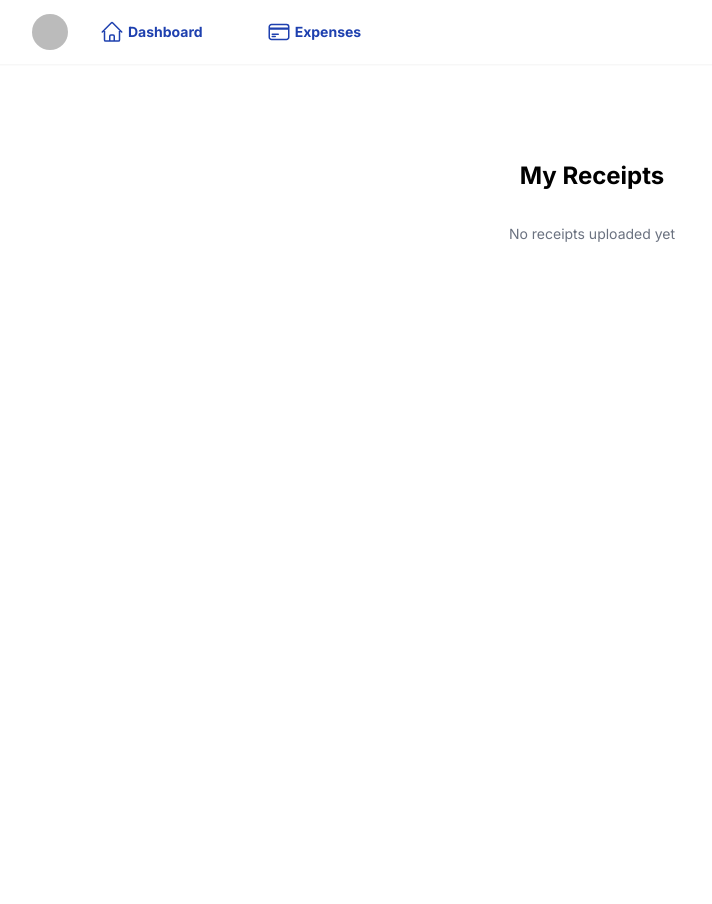
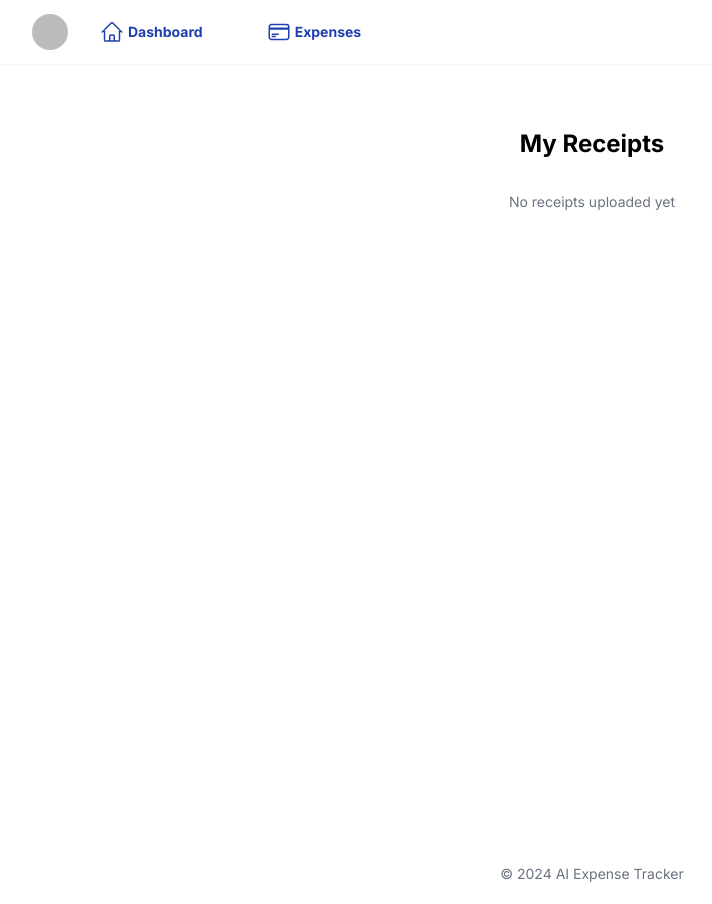
Before and after one commit to alxlvgit/ai-expense-tracker, a Next.js app: page /expenses in a window 1280 px wide. Shown: the whole page, without its empty margins (48-760 px from the left). Before the commit the page ends 864 px from the top, so only its background shows below. Built offline with nearby package versions, Linux system fonts and the light colour scheme; no server answers; the database is empty; sample sign-in values are in the browser's storage.

Commit message:
improve the AI prompt for categories and small UI improvements

```diff
--- a/src/app/expenses/page.tsx
+++ b/src/app/expenses/page.tsx
@@ -12,7 +12,7 @@ export default async function Expenses() {
   const { user } = session;
 
   return (
-    <main className="flex min-h-screen flex-col p-4 sm:p-8 md:p-24">
+    <main className="flex min-h-screen flex-col p-4 sm:px-20 py-16">
       <h1 className="text-2xl font-bold text-center mb-8">My Receipts</h1>
       <Suspense fallback={<Loading />}>
         <ReceiptsWrapper userId={user.id} />
--- a/src/app/image-to-text.ts
+++ b/src/app/image-to-text.ts
@@ -35,7 +35,7 @@ export const imageToText = async (base64Image: string): ImageToTextResponse => {
           content: [
             {
               type: "text",
-              text: "What is the date, purchase category and total on this receipt image? Do not list the items on the receipt or describe the image. If something is not visible, write 'not visible' next to it.",
+              text: "What is the date, purchase category and total on this receipt image? Pick category based on the items on the receipt. Do not list the items on the receipt or describe the image.",
             },
             {
               type: "image_url",
@@ -65,8 +65,10 @@ const schema = z.object({
     .date()
     .describe("The date of the receipt in the format MM-DD-YYYY"),
   category: z
-    .enum(["grocery", "transportation", "clothing", "other"])
-    .describe("The category of the receipt"),
+    .enum(["grocery", "transportation", "clothing", "electronics", "other"])
+    .describe(
+      "The category of the receipt. Choose from grocery, transportation, clothing, electronics, other"
+    ),
 });
 
 // Schema for the extraction function
--- a/src/app/layout.tsx
+++ b/src/app/layout.tsx
@@ -22,6 +22,11 @@ export default function RootLayout({
           <Navbar />
         </header>
         {children}
+        <footer className="w-full h-10 bg-white shadow-sm px-2 sm:px-20">
+          <p className="text-center text-gray-500 sm:text-sm text-xs">
+            &copy; {new Date().getFullYear()} AI Expense Tracker
+          </p>
+        </footer>
       </body>
     </html>
   );
--- a/src/components/ExpensesStats.tsx
+++ b/src/components/ExpensesStats.tsx
@@ -22,7 +22,7 @@ export default function ExpensesStats({
             >
               <p className="text-xs text-gray-500">{categoryData.category}</p>
               <p className="text-xs font-bold text-gray-500">
-                {categoryData.total}
+                {`$${categoryData.total}`}
               </p>
             </div>
           ))
--- a/src/components/Receipts.tsx
+++ b/src/components/Receipts.tsx
@@ -16,7 +16,7 @@ export const Receipts = ({ receipts }: { receipts: Receipt[] }) => {
       {isModalOpen && (
         <div className="fixed inset-0 bg-black opacity-50 z-40"></div>
       )}
-      <div className="grid grid-cols-1 md:grid-cols-2 lg:grid-cols-3 w-full gap-3">
+      <div className="grid grid-cols-1 md:grid-cols-2 lg:grid-cols-3 w-full gap-6">
         {receipts.map((receipt) => (
           <ReceiptContainer
             key={receipt.id}
```
